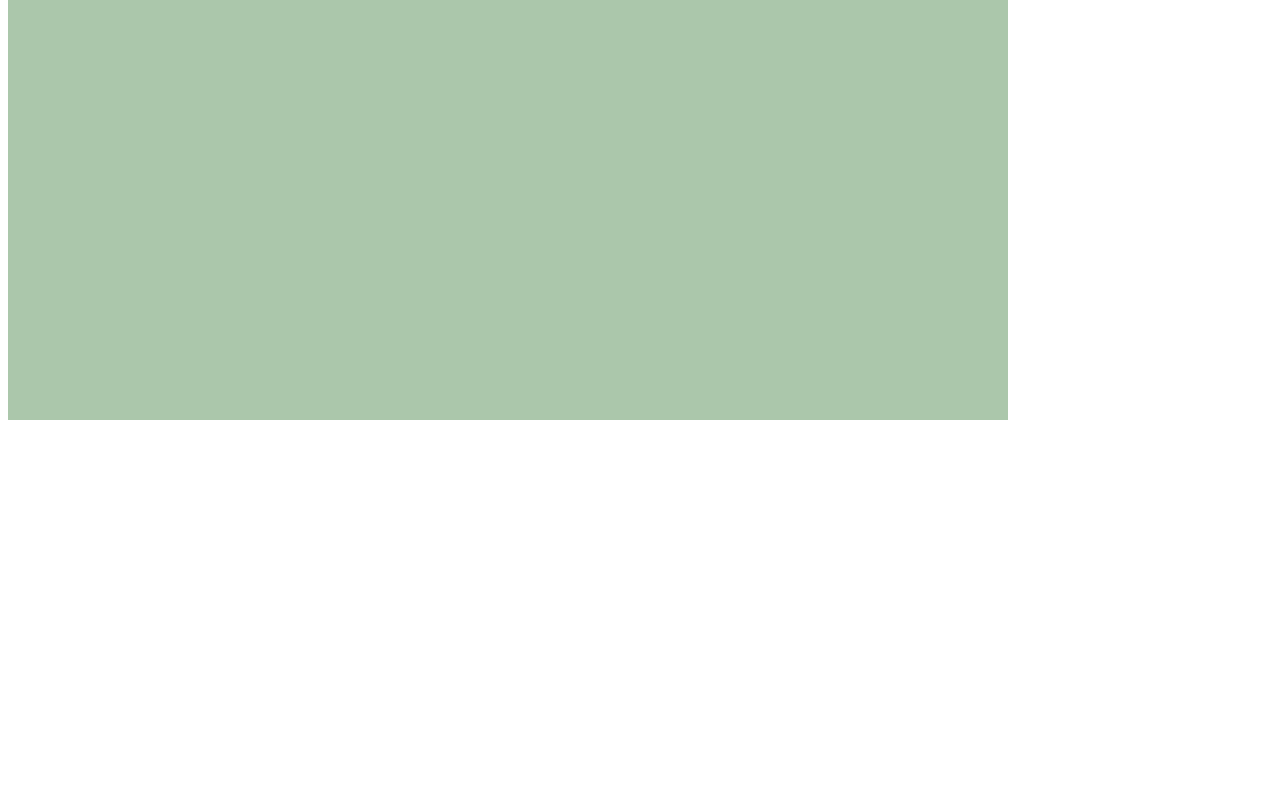
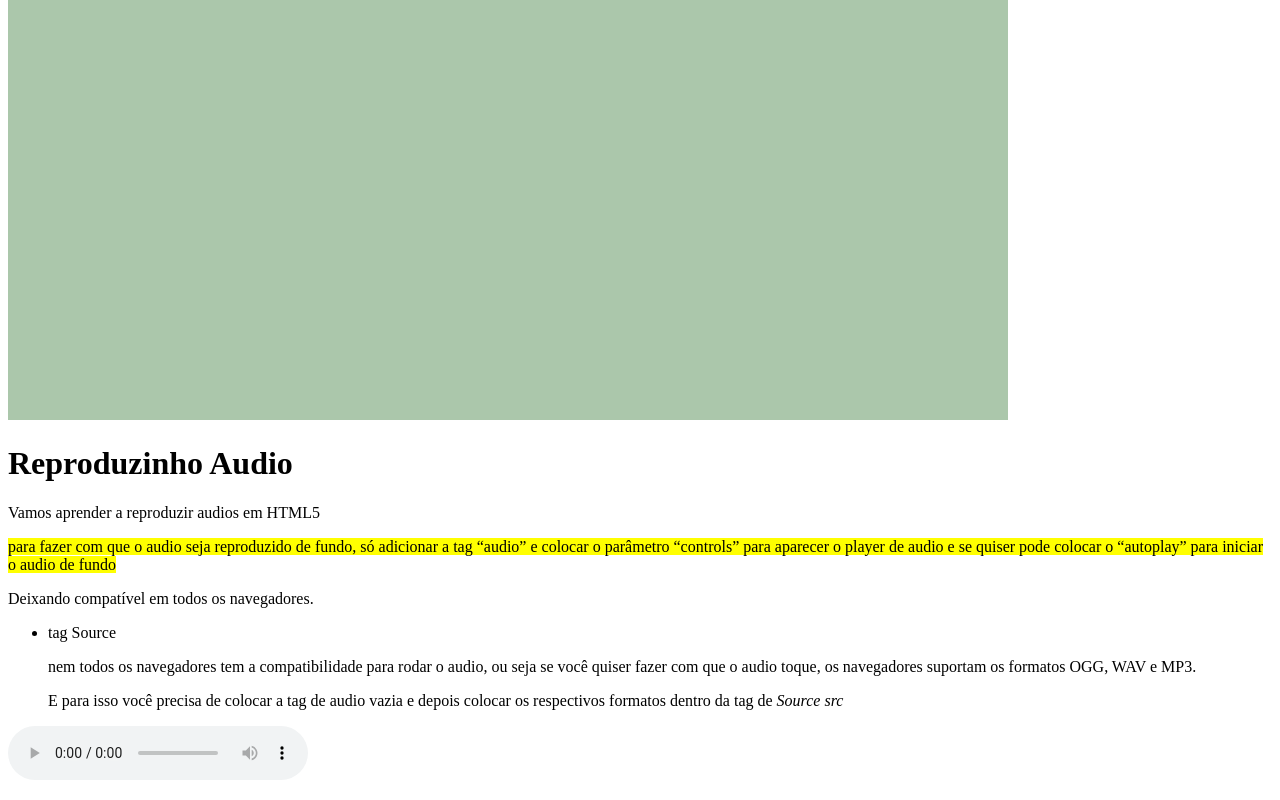
Before and after one commit to therealkaslow/Html-Css, a plain HTML site: page html-css/exercicios/ex011/index.html in a window 1280 px wide. Shown: the part 970-1770 px from the top of the page. Before the commit the page ends 1402 px from the top, so only its background shows below. Drawn offline with Linux system fonts and the light colour scheme.

Commit message:
@therealkaslow [audios e entendendo sobre midias]

```diff
--- a/html-css/exercicios/ex011/index.html
+++ b/html-css/exercicios/ex011/index.html
@@ -40,5 +40,26 @@
         <source media="(max-width: 1050px)" srcset="assets/foto-m.png" type="image/png">
       <img src="assets/foto-g.png" alt="G" />
     </picture>
+    <h1>Reproduzinho Audio</h1>
+    <p>Vamos aprender a reproduzir audios em HTML5 </p>
+     <!-- <audio src="media/funk.mp3" controls></audio> -->
+    <p><mark>para fazer com que o audio seja reproduzido de fundo, só adicionar a tag <q>audio</q> e colocar o parâmetro <q>controls</q> para aparecer o player de audio e se quiser pode colocar o <q>autoplay</q> para iniciar o audio de fundo</mark></p>
+    <dl>Deixando compatível em todos os navegadores.
+      <ul>
+        <li>tag Source
+          <p>
+          nem todos os navegadores tem a compatibilidade para rodar o audio, ou seja se você quiser fazer com que o audio toque, os navegadores suportam os formatos OGG, WAV e MP3.
+          </p>
+          <p>E para isso você precisa de colocar a tag de audio vazia e depois colocar os respectivos formatos dentro da tag de <em>Source src</em></p>
+        </li>
+      </ul>
+      <audio preload="metadata" autoplay controls >
+        <source src="media/funk.mp3" type="audio/mpeg">
+        <!-- o mp3 diferencia porcausa do audio/mpeg -->
+        <source src="media/funk.ogg" type="audio/ogg">
+        <source src="media/funk.wav" type="audio/wav"> <!-- toamr cuidado com arquivos wav porcausa do espaço -->
+        <p>infelizmente seu navegador não consegue reproduzir o audio. <a href="media/funk.mp3">Clique aqui para Baixar a música</a></p>
+      <audio>
+    </dl>
   </body>
 </html>
```
Also changed, not shown: 3 other files.
